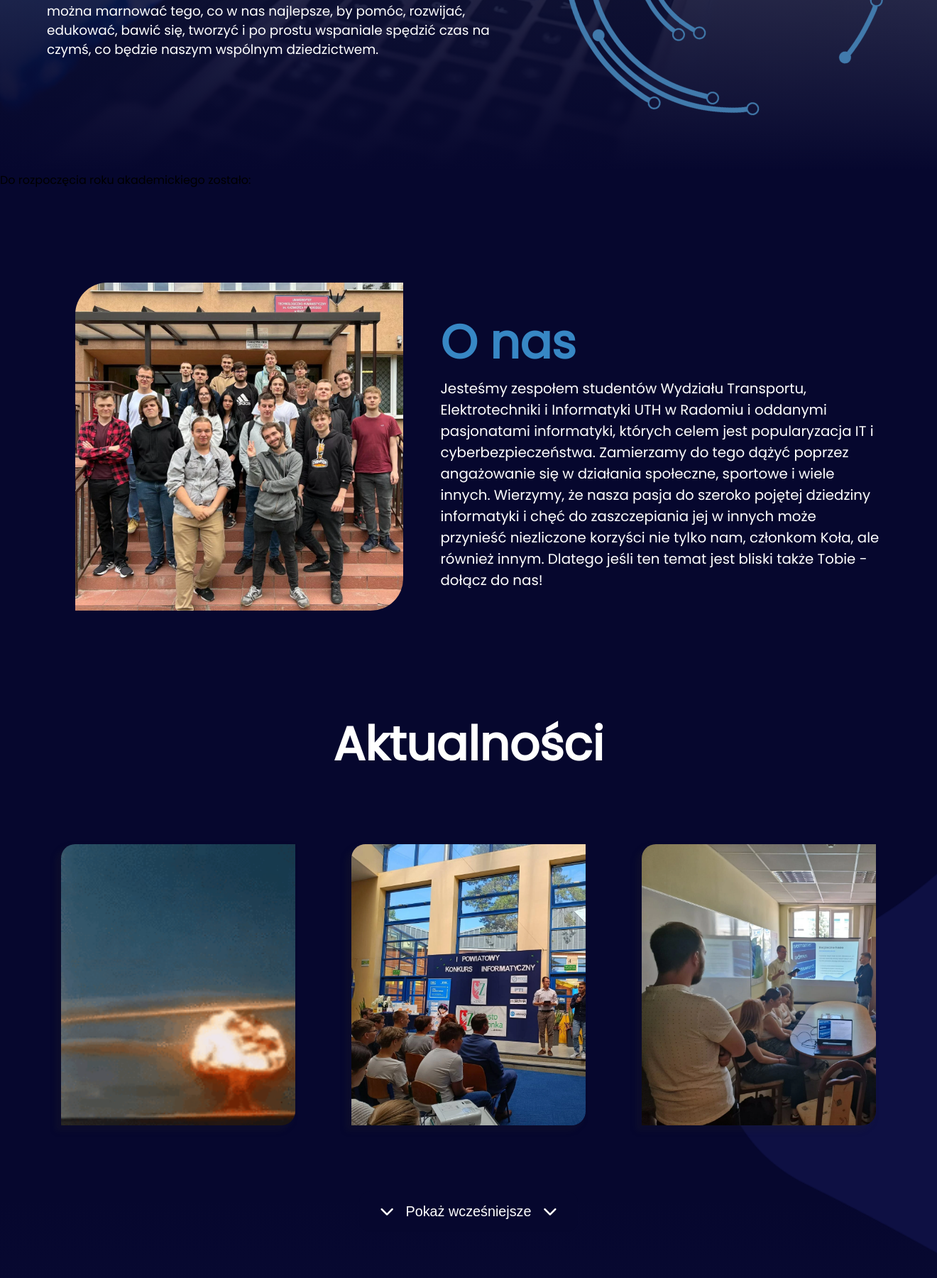
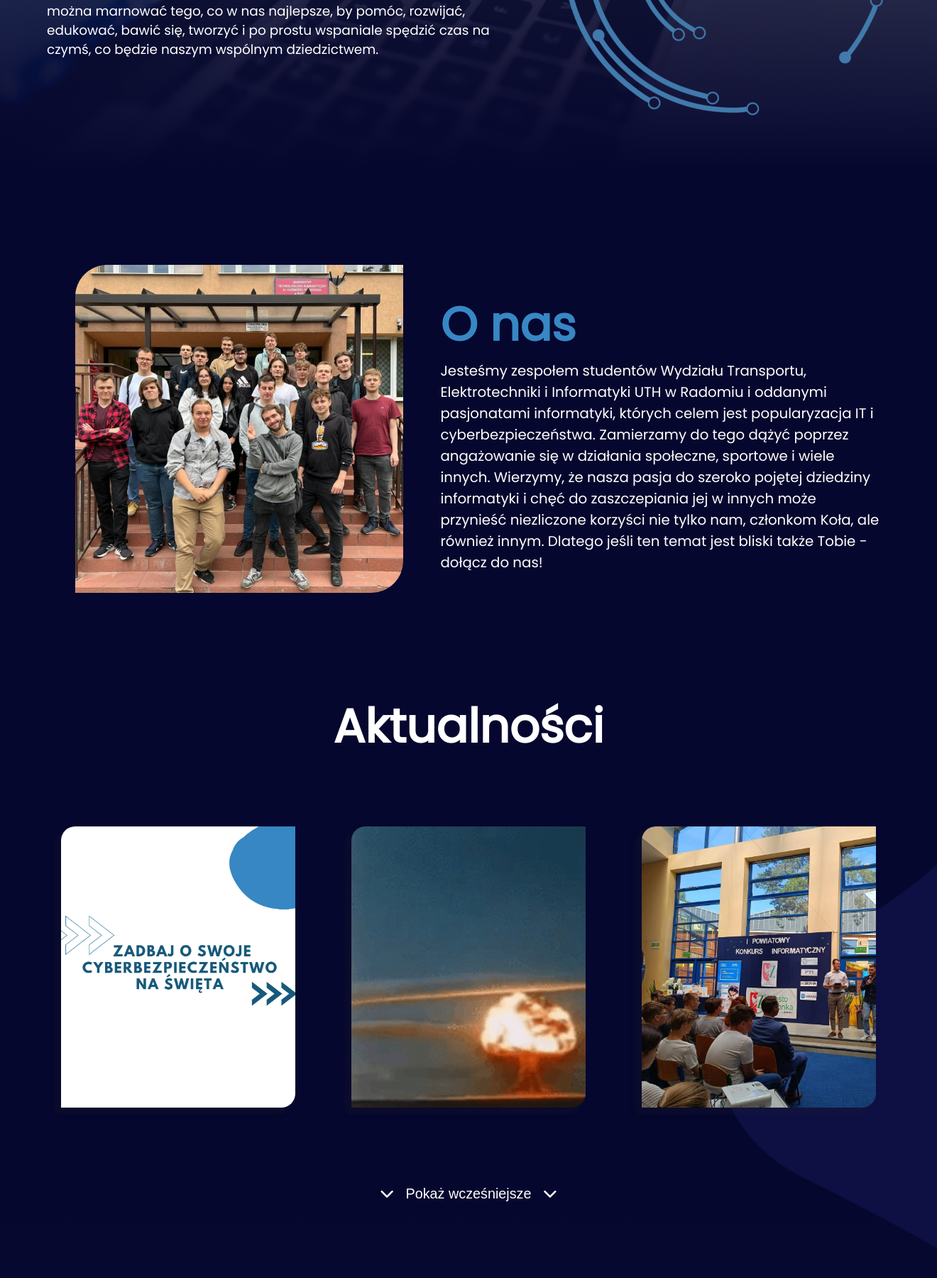
Before and after one commit to elmaccho/koloPi, a PHP site: page / in a window 1320 px wide; the page is wider, and only the part inside the window is pictured. Shown: the part 429-2229 px from the top of that part at 71% size. Run offline with PHP 8.4, Linux system fonts and the light colour scheme; some libraries are stand-ins or nearby versions.

Commit message:
dodanie wpisu do aktualnosci

```diff
--- a/index.php
+++ b/index.php
@@ -57,16 +57,6 @@
         </div>
     </section>
 
-    <div class="timer">
-        <span class="timer__title">Do rozpoczęcia roku akademickiego zostało:</span>
-        <span class="timer__countdown">
-            <span class="countdown__days"></span>
-            <span class="countdown__hours"></span>
-            <span class="countdown__minutes"></span>
-            <span class="countdown__seconds"></span>
-        </span>
-    </div>
-
     <section id="aboutUs" class="about-us">
         <div class="img-wrapper">
             <img src="./img/team/team.webp" alt="zdjęcie grupowe koła PI">
@@ -90,11 +80,19 @@
             <h2 class="sectionTitle">Aktualności</h2>
         </div>
         <div class="news-wrapper">
-                <!-- <div class="info">
-                    Chwilowo brak. Zalecamy uzbroić się w cierpliwość :)
-                </div> -->
+            <div class="news-row">
 
-            <div class="news-row">
+                <div class="news-box">
+                    <div class="news-background">
+                                <img src="./img/newsy/n6.webp" alt="Newsy koło pi">
+                    </div>
+                    <div class="content-wrapper">
+                                <div class="text-wrapper">
+                                    <h3>12.12.2023r</h3>
+                                    <p>Święta są jakże wspaniałym i wesołym czasem spotkań z rodziną i przyjaciółmi. Nie zapominajmy jednak o zachowaniu czujności podczas korzystania z internetu!</p>
+                                </div>
+                    </div>
+                </div>
 
                 <div class="news-box">
                     <div class="news-background">
@@ -120,6 +118,11 @@
                         </div>
                 </div>
 
+
+            </div>
+
+            <div class="news-row">
+
                 <div class="news-box">
                     <div class="news-background">
                                 <img src="./img/newsy/n3.webp" alt="Newsy koło pi">
@@ -131,9 +134,6 @@
                                 </div>
                     </div>
                 </div>
-            </div>
-
-            <div class="news-row">
 
                 <div class="news-box">
                     <div class="news-background">
@@ -161,10 +161,7 @@
                                 </div>
                     </div>
                 </div>
-
-
             </div>
-
         </div>
 
         <button id="moreNews" class="seeMoreBtn">
```
Also changed, not shown: img/newsy/n6.webp (added).
